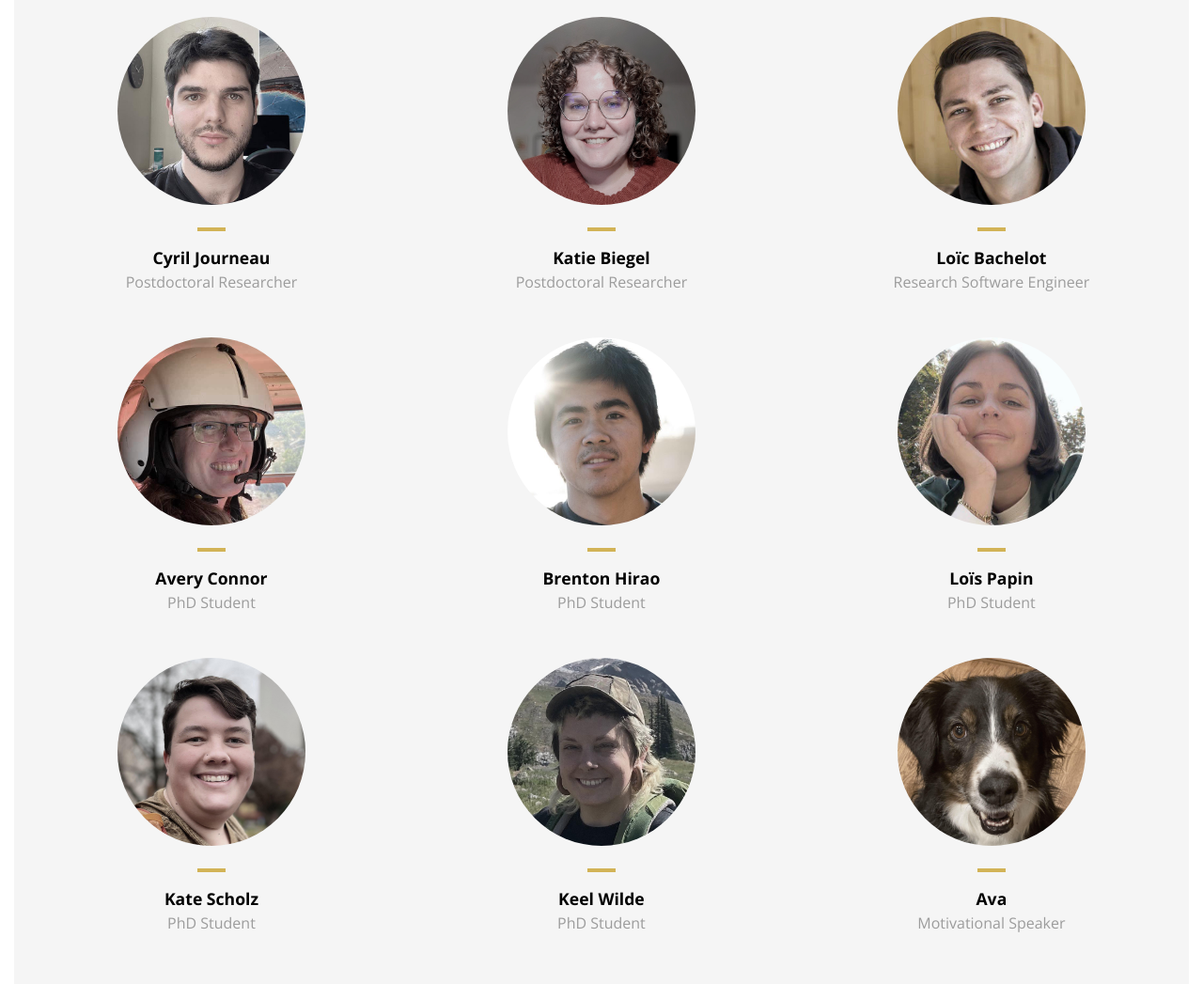
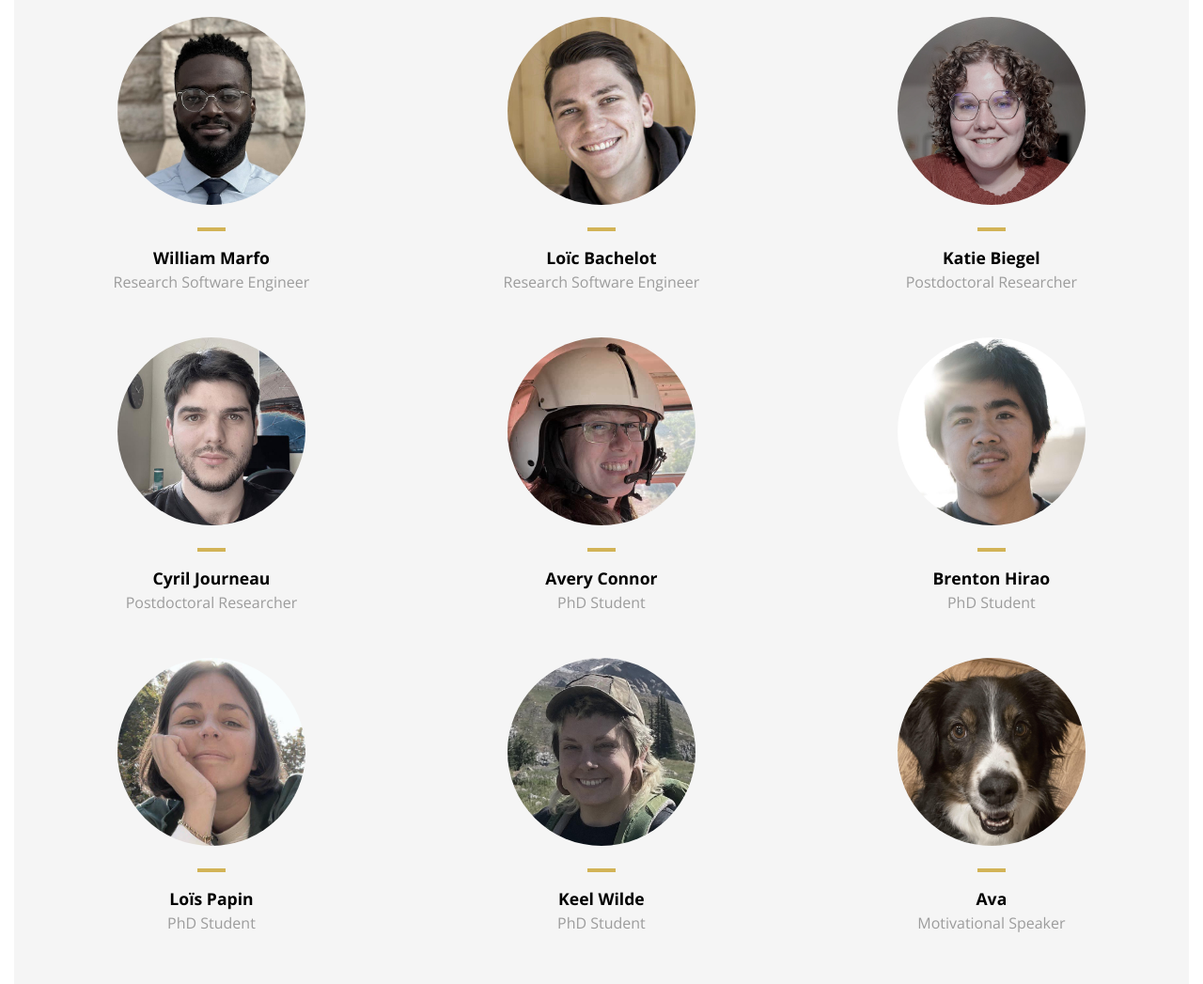
Before and after one commit to amtseismo/amtseismo.github.io, a plain HTML site: page index.html in a window 1280 px wide. Shown: the part 2505-3552 px from the top of the page at 94% size. Drawn offline with nearby package versions, Linux system fonts and the light colour scheme.

Commit message:
added William

```diff
--- a/index.html
+++ b/index.html
@@ -302,9 +302,17 @@
 
                 <!--User Testimonial-->
                 <div class="col-3 testimonial classic">
-                    <img src="images/user-images/cyril.jpg" alt="User"/>
+                    <img src="images/user-images/william.jpg" alt="User"/>
 					<footer></footer>
-					<p class="section-subtitle"><span class="highlight">Cyril Journeau</span><br>Postdoctoral Researcher</p>
+					<p class="section-subtitle"><span class="highlight">William Marfo</span><br>Research Software Engineer</p>
+				</div>
+                <!-- End of Testimonial-->
+
+                <!--User Testimonial-->
+                <div class="col-3 testimonial classic">
+                    <img src="images/user-images/loic.jpg" alt="User"/>
+					<footer></footer>
+					<p class="section-subtitle"><span class="highlight">Loïc Bachelot</span><br>Research Software Engineer</p>
 				</div>
                 <!-- End of Testimonial-->
 
@@ -318,9 +326,9 @@
 
                 <!--User Testimonial-->
                 <div class="col-3 testimonial classic">
-                    <img src="images/user-images/loic.jpg" alt="User"/>
+                    <img src="images/user-images/cyril.jpg" alt="User"/>
 					<footer></footer>
-					<p class="section-subtitle"><span class="highlight">Loïc Bachelot</span><br>Research Software Engineer</p>
+					<p class="section-subtitle"><span class="highlight">Cyril Journeau</span><br>Postdoctoral Researcher</p>
 				</div>
                 <!-- End of Testimonial-->
 
@@ -345,14 +353,6 @@
                     <img src="images/user-images/lois.jpg" alt="User"/>
 					<footer></footer>
 					<p class="section-subtitle"><span class="highlight">Loïs Papin</span><br>PhD Student</p>
-				</div>
-                <!-- End of Testimonial-->
-
-                <!--User Testimonial-->
-                <div class="col-3 testimonial classic">
-                    <img src="images/user-images/kate.jpg" alt="User"/>
-					<footer></footer>
-					<p class="section-subtitle"><span class="highlight">Kate Scholz</span><br>PhD Student</p>
 				</div>
                 <!-- End of Testimonial-->
 
```
Also changed, not shown: images/user-images/william.jpg (added), 1 other file.
